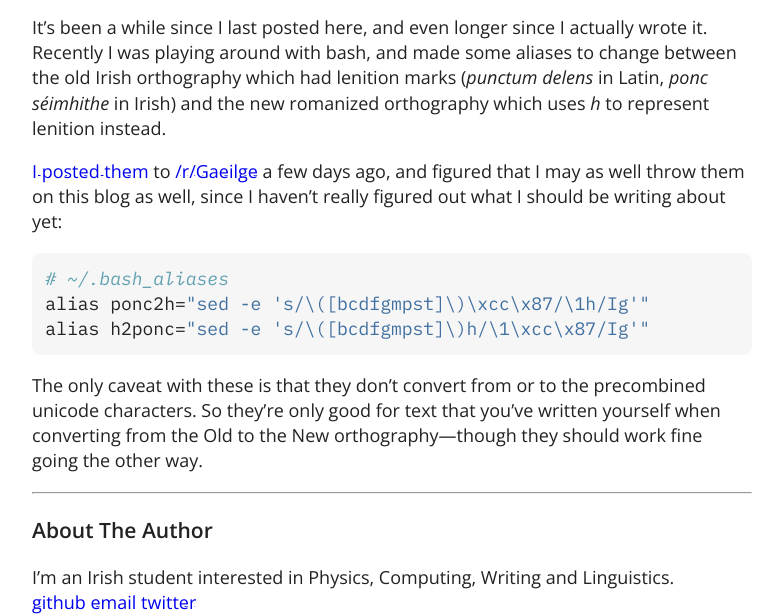
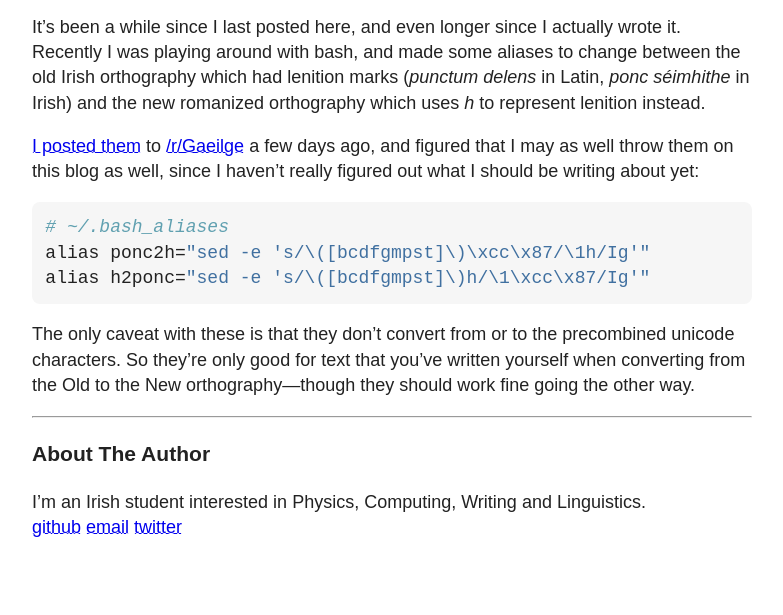
Before and after one commit to joedavis/joedavis.github.io, a plain HTML site: page posts/2015-08-23-h2dot.html in a window 1280 px wide. Shown: the part 207-822 px from the top of the page, without its empty margins (248-1031 px from the left). After the commit the page ends 800 px from the top, so only its background shows below. Drawn offline with nearby package versions, Linux system fonts and the light colour scheme; some packages are replaced by stand-ins of ours; a script that the page names is missing.

Commit message:
Publish.

```diff
--- a/css/blog2.css
+++ b/css/blog2.css
@@ -1 +1 @@
-html{font-size:18px;height:100%;line-height:1.4;color:#222;background-color:#fff}body{font-size:18px;font-family:'Open Sans',sans-serif;margin:auto;max-width:800px;height:100%}@media only screen and (-webkit-min-device-pixel-ratio:1.3),only screen and (-o-min-device-pixel-ratio:13/10),only screen and (min-resolution:120dpi){body{}}article iframe,article img{max-width:100%}@media screen and (min-device-width:480px){.page{min-height:100%;-webkit-box-sizing:border-box;-moz-box-sizing:border-box;box-sizing:border-box}}.page{margin-top:0px;margin-bottom:0px;padding:40px;padding-bottom:0px;padding-top:20px;background-color:#fff}@media screen and (max-device-width:480px){body{background-image:none;font-size:18px}#postdate{padding-top:18px}.page{padding:25px}}h1,h2,h3{}header h1{}footer{}h1{}header{}#postdate{}footer h3,header{}code{font-family:'IBM Plex Mono',monospace;overflow-x:auto}pre.sourceCode code{display:block;line-height:140%;background-color:#f6f6f6;padding:10pt;border-radius:8px}.small{text-align:right;font-size:8pt}.footnotes{font-size:16px;line-height:100%}blockquote{font-style:italic}
+html{font-size:18px;height:100%;line-height:1.4;color:#222;background-color:#fff}body{font-size:18px;font-family:sans-serif;margin:auto;max-width:800px;height:100%}@media only screen and (-webkit-min-device-pixel-ratio:1.3),only screen and (-o-min-device-pixel-ratio:13/10),only screen and (min-resolution:120dpi){body{}}article iframe,article img{max-width:100%}@media screen and (min-device-width:480px){.page{min-height:100%;-webkit-box-sizing:border-box;-moz-box-sizing:border-box;box-sizing:border-box}}.page{margin-top:0px;margin-bottom:0px;padding:40px;padding-bottom:0px;padding-top:20px;background-color:#fff}@media screen and (max-device-width:480px){body{background-image:none;font-size:16px}#postdate{padding-top:18px}.page{padding:25px}}h1,h2,h3{}header h1{}footer{}h1{}header{}#postdate{}footer h3,header{}code{overflow-x:auto}pre.sourceCode code{display:block;line-height:140%;background-color:#f6f6f6;padding:10pt;border-radius:8px}.small{text-align:right;font-size:8pt}.footnotes{font-size:16px;line-height:100%}blockquote{font-style:italic}
--- a/posts/2015-08-23-h2dot.html
+++ b/posts/2015-08-23-h2dot.html
@@ -12,9 +12,6 @@
 <script src="../js/mathjax-config.js"></script>
 <script src="../js/smart-underline.js"></script>
 <script>SmartUnderline.init();</script>
-<link href="https://fonts.googleapis.com/css?family=Open+Sans:400,400i,600,600i&amp;subset=greek,latin-ext" rel="stylesheet">
-<link href="https://fonts.googleapis.com/css?family=IBM+Plex+Mono:400,400i,600,600i&amp;subset=latin-ext" rel="stylesheet">
-<link rel="stylesheet" href="../css/fonts.css">
 <link rel="stylesheet" href="../css/syntax.css">
 <link rel="stylesheet" href="../css/blog2.css">
 <link rel="shortcut icon" href="../favicon.ico">
```
Also changed, not shown: index.html (+0 -3 lines), posts/2016-04-29-gsoc.html (+0 -3 lines), posts/2016-05-19-gsoc-early-milestones.html (+0 -3 lines), posts/2016-06-12-nbody.html (+0 -3 lines), posts/2018-05-04-lack-of-posts.html (+0 -3 lines), posts/2018-05-05-code-snippet-1.html (+0 -3 lines), posts/2018-05-06-hakyll-migration.html (+0 -3 lines), posts/2018-05-24-forty-two-h2g2.html (+0 -3 lines), posts/2018-06-01-mandelbrot.html (+0 -3 lines), posts/2018-07-17-faur.html (+0 -3 lines).
